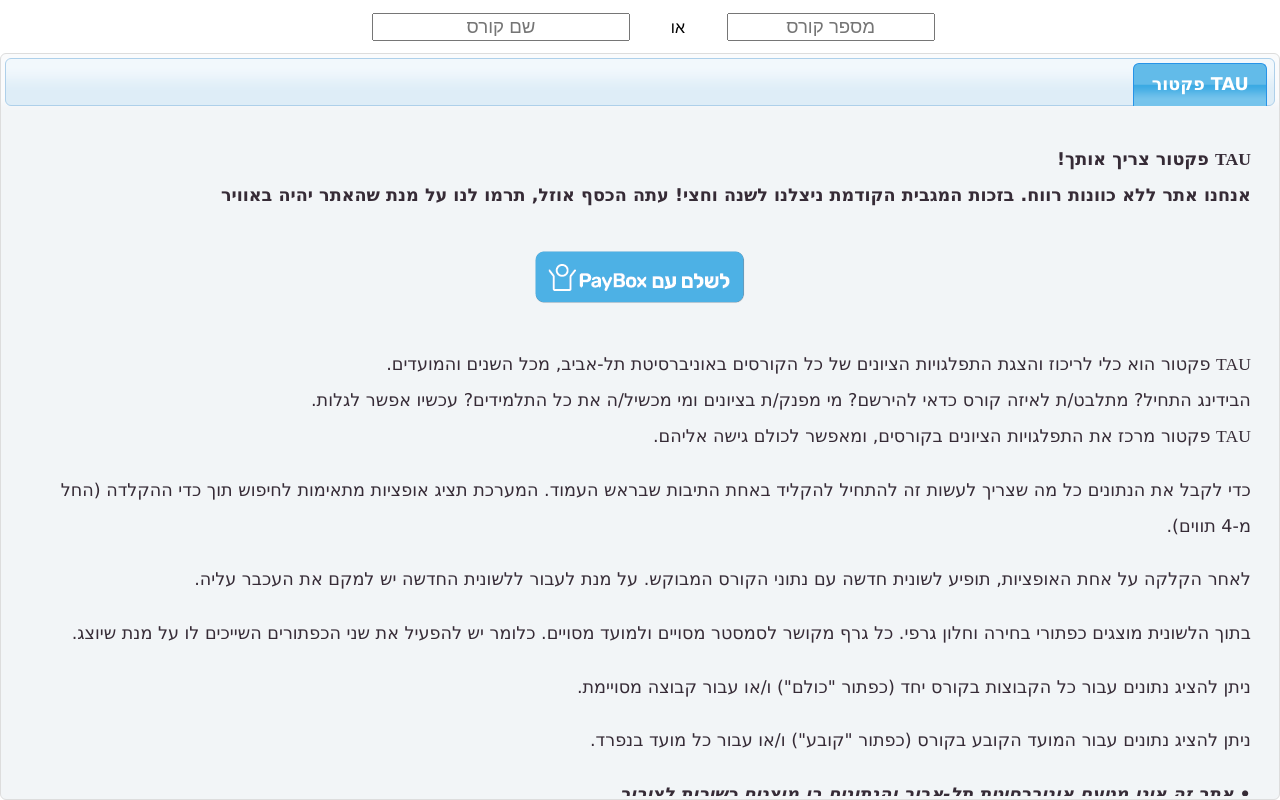
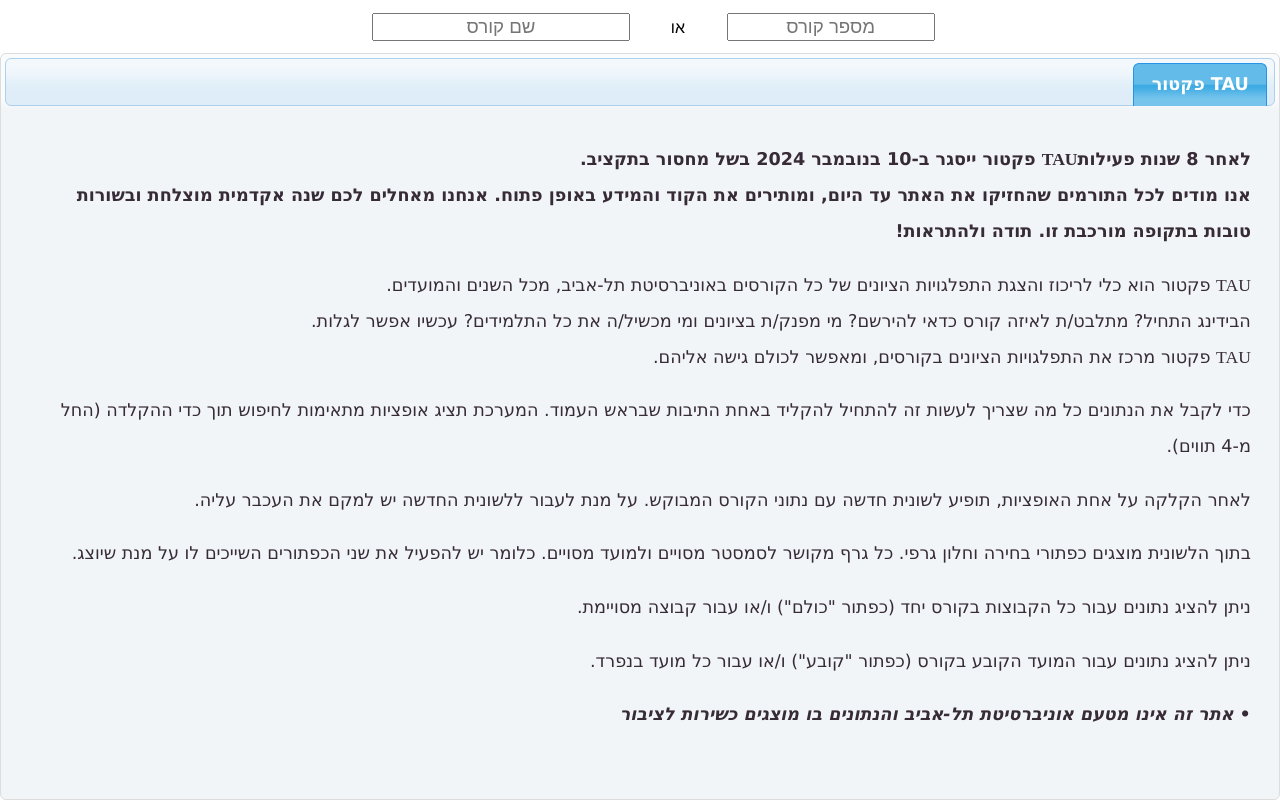
Before and after one commit to taufactor/tau-factor, a Django app: page / in a window 1280 px wide. Run offline with Django 3.2, Linux system fonts and the light colour scheme; parts of the project's set-up code (start-up, migrations or seed data) failed here and were passed over; some libraries are stand-ins or nearby versions.

Commit message:
Goodbye message

```diff
--- a/fe/templates/index.html
+++ b/fe/templates/index.html
@@ -72,15 +72,11 @@
             <li><a href="#homepage">TAU פקטור</a></li>
         </ol>
         <div id="homepage" style="line-height: 27pt;">
-            <p style="font-weight:bold;"><span class="tau">TAU</span> פקטור צריך אותך!<br />
-אנחנו אתר ללא כוונות רווח. בזכות המגבית הקודמת ניצלנו לשנה וחצי! עתה הכסף אוזל, תרמו לנו על מנת שהאתר יהיה באוויר</p>
-            <div class="paybox-button-div">
-                <a href="https://payboxapp.page.link/3J9rjb8Gt7mbEdRz6" target="_blank">
-                    <button class="paybox-button">
-                        <img src="{% static 'fe/images/PayBox_Payment_Button.png' %}" />
-                    </button>
-                </a>
-            </div>
+            <p style="font-weight:bold;">לאחר 8 שנות פעילות<span class="tau">TAU</span> פקטור ייסגר ב-10 בנובמבר 2024 בשל מחסור בתקציב.<br />
+            אנו מודים לכל התורמים שהחזיקו את האתר עד היום, ומותירים את הקוד והמידע באופן פתוח.
+            אנחנו מאחלים לכם שנה אקדמית מוצלחת ובשורות טובות בתקופה מורכבת זו.
+            תודה ולהתראות!
+            </p>
             <p><span class="tau">TAU</span> פקטור הוא כלי לריכוז והצגת התפלגויות הציונים של כל הקורסים באוניברסיטת תל-אביב, מכל השנים והמועדים.<br />
 הבידינג התחיל? מתלבט/ת לאיזה קורס כדאי להירשם? מי מפנק/ת בציונים ומי מכשיל/ה את כל התלמידים? עכשיו אפשר לגלות.<br />
 <span class="tau">TAU</span> פקטור מרכז את התפלגויות הציונים בקורסים, ומאפשר לכולם גישה אליהם.</p>
```
